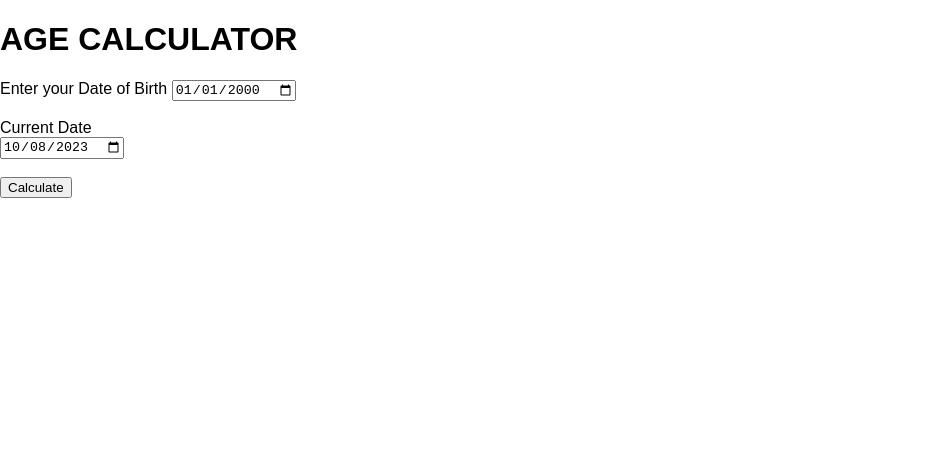
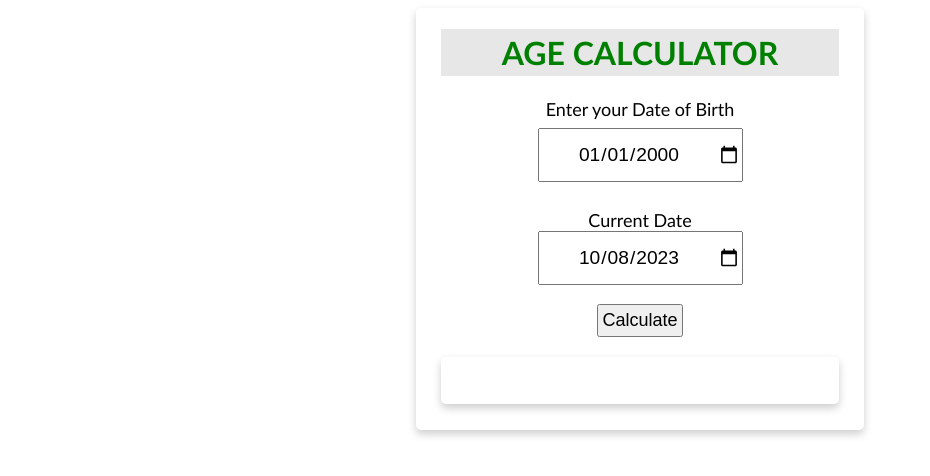
Before and after one commit to assamcareer/Age-Calculator, a plain HTML site: page index.html in a window 1280 px wide. Shown: the whole page, without its empty margins (0-930 px from the left). Drawn offline with Linux system fonts and the light colour scheme.

Commit message:
Update style.css

```diff
--- a/style.css
+++ b/style.css
@@ -1,71 +1,70 @@
-
+/* Setting alignment and fonts */
 body {
-    margin: 0;
-    box-sizing: border-box;
-    font-family: sans-serif;
+	display: flex;
+	text-align: center;
+	font-family:
+	"Gill Sans", "Gill Sans MT", Calibri, "Trebuchet MS",
+		sans-serif;
 }
 
-  .container {
-    display: flex;
-    justify-content: center;
-    align-items: center;
-    height: 100vh;
-    margin: 0 auto;
-    background-color: #20250aa8;
+/* Defining card properties */
+.card {
+	min-width: 30%;
+	box-shadow: 0 4px 8px 0 rgba(0, 0, 0, 0.2);
+	transition: 0.3s;
+	border-radius: 5px;
+	margin: auto;
+	padding: 2%;
+	padding-top: 0%;
 }
 
-  .age-calculator {
-    background: #f1eaea;
-    padding: 20px;
-    border-radius: 10px;
-    box-shadow: 0px 0px 5px rgba(0, 0, 0, 0.1);
-    background-color: #bd8611b2;
+header {
+	font-size: larger;
 }
 
-  .heading {
-    font-size: 2.5rem;
-    font-weight: bold;
-    text-align: center;
-    color: #000000;
+header h1 {
+	background-color: rgb(231, 231, 231);
+	color: green;
+	font-size: xx-large;
+	padding: 1%;
 }
 
-  .controls {
-    display: flex;
-    justify-content: center;
-    align-items: center;
-    margin-top: 20px;
+/* Setting font and margin for text before input box */
+label {
+	font-size: large;
+	margin: 2%;
 }
 
-  .controls input {
-    width: 200px;
-    height: 40px;
-    border-radius: 5px;
-    border: 1px solid #ccc;
-    padding: 0 10px;
+button {
+	font-size: large;
+	padding: 1%;
 }
 
-  .controls button {
-    width: 100px;
-    height: 40px;
-    border-radius: 5px;
-    border: 1px solid #ccc;
-    background: #4a171e;
-    color: #fff;
-    font-weight: bold;
-    cursor: pointer;
-    border: none;
-    margin-left: 5px;
-  }
-
-  .result {
-    margin-top: 20px;
+input {
+	width: 200px;
+	height: 50px;
+	font-size: larger;
+	font-family: Arial, Helvetica, sans-serif;
 	text-align: center;
 }
 
-  /* javascript */
+#inputDob {
+	margin: 2%;
+}
 
-  .age {
-    font-weight: normal;
-    font-size: 25px;
-    text-align: center;
+p {
+	font-size: larger;
+	margin: 5%;
 }
+
+#currentAge {
+	min-width: 30%;
+	box-shadow: 0 4px 8px 0 rgba(0, 0, 0, 0.2);
+	transition: 0.3s;
+	border-radius: 5px;
+	margin: auto;
+	margin-top: 5%;
+	padding: 5%;
+	padding-top: 7%;
+	font-size: larger;
+}
```
Lines whose indentation alone changed are shown as unchanged.
